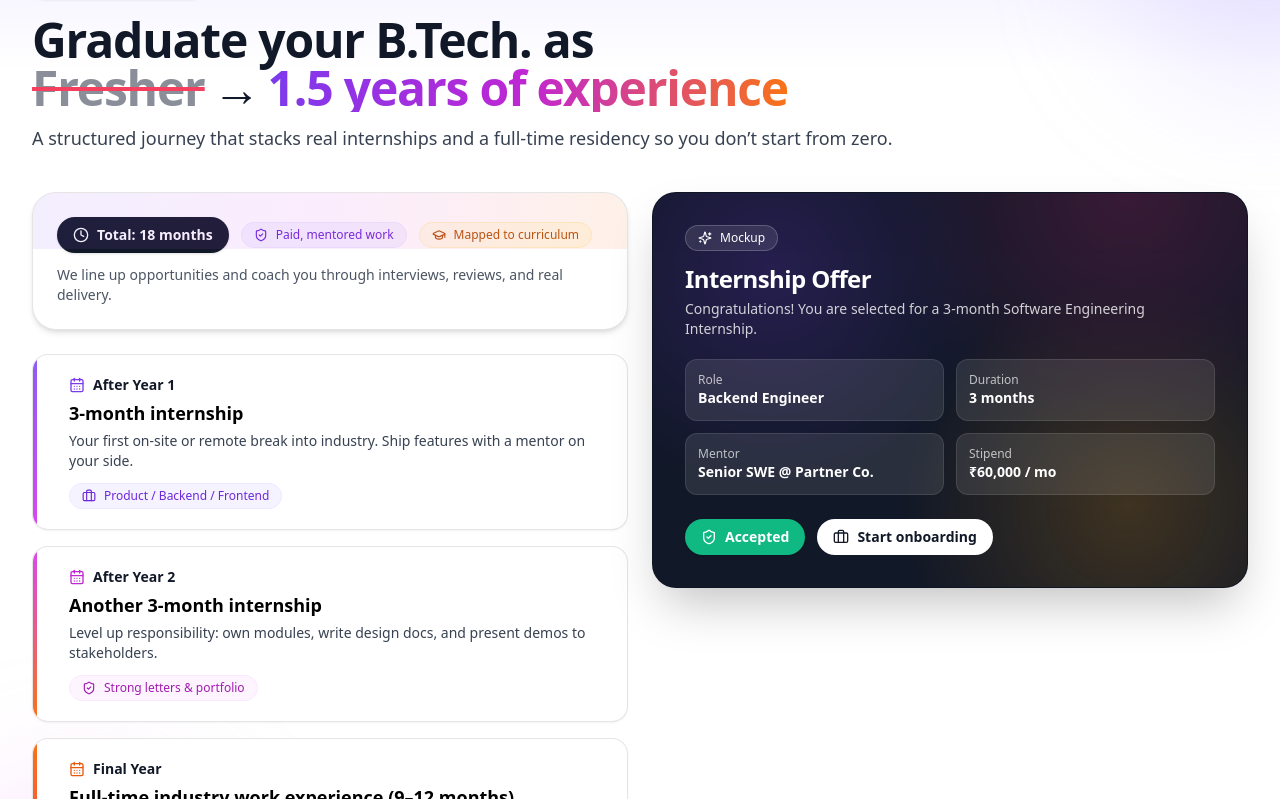
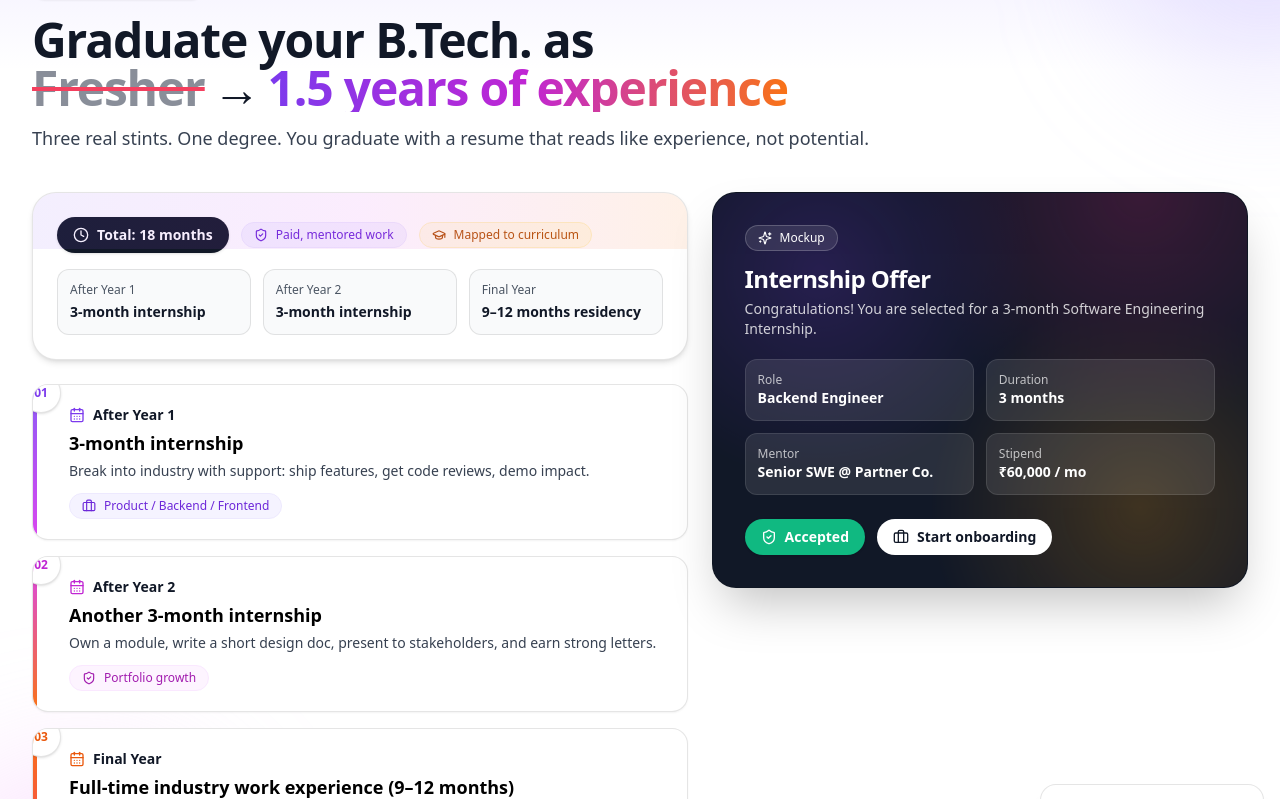
Before and after one commit to gramtop961/frontend-repo_mpievmyi_z1dzqd, a React (Vite) app: page / in a window 1280 px wide. Shown: the part 5081-5880 px from the top of the page. Built offline with nearby package versions, Linux system fonts and the light colour scheme.

Commit message:
Update project prj_mpievmyi_v2 - 2025-11-11T09:33:10.319Z

```diff
--- a/src/App.jsx
+++ b/src/App.jsx
@@ -36,7 +36,7 @@ function Hero() {
 
       <div className="relative">
         <div className="max-w-7xl mx-auto px-4 sm:px-6 lg:px-8">
-          <div className="min-h-[560px] sm:minh-[640px] lg:min-h-[720px] grid lg:grid-cols-2 items-center gap-10 py-16 lg:py-24">
+          <div className="min-h-[560px] sm:min-h-[640px] lg:min-h-[720px] grid lg:grid-cols-2 items-center gap-10 py-16 lg:py-24">
             <div>
               <motion.div
                 initial={{ opacity: 0, y: 20 }}
@@ -521,13 +521,13 @@ function Experience() {
               <span className="bg-clip-text text-transparent bg-gradient-to-r from-violet-600 via-fuchsia-600 to-orange-500">1.5 years of experience</span>
             </span>
           </h2>
-          <p className="mt-3 text-lg text-gray-700">A structured journey that stacks real internships and a full-time residency so you don’t start from zero.</p>
+          <p className="mt-3 text-lg text-gray-700">Three real stints. One degree. You graduate with a resume that reads like experience, not potential.</p>
         </div>
 
-        <div className="mt-10 grid lg:grid-cols-2 gap-6">
-          {/* Left: timeline and highlights */}
+        <div className="mt-10 grid lg:grid-cols-[1.1fr,0.9fr] gap-6">
+          {/* Left: impact + timeline */}
           <div className="space-y-6">
-            {/* Highlight strip */}
+            {/* Impact strip */}
             <div className="relative overflow-hidden rounded-3xl border border-black/10 bg-white p-6 shadow-md">
               <div className="absolute inset-x-0 -top-10 h-24 bg-gradient-to-r from-violet-500 via-fuchsia-500 to-orange-500 opacity-10" />
               <div className="flex flex-wrap items-center gap-3">
@@ -541,44 +541,60 @@ function Experience() {
                   <GraduationCap className="h-3.5 w-3.5" /> Mapped to curriculum
                 </div>
               </div>
-              <p className="mt-3 text-sm text-gray-600">We line up opportunities and coach you through interviews, reviews, and real delivery.</p>
+              <div className="mt-4 grid grid-cols-1 sm:grid-cols-3 gap-3 text-sm">
+                <div className="rounded-xl border border-black/10 bg-gray-50 p-3">
+                  <div className="text-xs text-gray-600">After Year 1</div>
+                  <div className="mt-1 font-semibold text-gray-900">3‑month internship</div>
+                </div>
+                <div className="rounded-xl border border-black/10 bg-gray-50 p-3">
+                  <div className="text-xs text-gray-600">After Year 2</div>
+                  <div className="mt-1 font-semibold text-gray-900">3‑month internship</div>
+                </div>
+                <div className="rounded-xl border border-black/10 bg-gray-50 p-3">
+                  <div className="text-xs text-gray-600">Final Year</div>
+                  <div className="mt-1 font-semibold text-gray-900">9–12 months residency</div>
+                </div>
+              </div>
             </div>
 
-            {/* Timeline */}
+            {/* Timeline cards with numbered markers */}
             <div className="grid gap-4">
-              {/* Year 1 */}
+              {/* Step 1 */}
               <motion.div initial={{ opacity: 0, y: 16 }} whileInView={{ opacity: 1, y: 0 }} viewport={{ once: true, amount: 0.2 }} transition={{ duration: 0.5 }} className="relative overflow-hidden rounded-2xl border border-black/10 bg-white p-5 shadow-sm">
                 <div className="absolute left-0 top-0 h-full w-1 bg-gradient-to-b from-violet-500 to-fuchsia-500" />
+                <div className="absolute -left-3 -top-3 h-10 w-10 rounded-full bg-white border border-black/10 shadow flex items-center justify-center text-xs font-bold text-violet-600">01</div>
                 <div className="pl-4">
                   <div className="flex items-center gap-2 text-sm font-semibold text-gray-900"><CalendarDays className="h-4 w-4 text-violet-600" /> After Year 1</div>
                   <div className="mt-1 text-lg font-bold">3‑month internship</div>
-                  <p className="mt-1 text-sm text-gray-700">Your first on‑site or remote break into industry. Ship features with a mentor on your side.</p>
+                  <p className="mt-1 text-sm text-gray-700">Break into industry with support: ship features, get code reviews, demo impact.</p>
                   <div className="mt-3 inline-flex items-center gap-2 rounded-full bg-violet-50 text-violet-700 text-xs px-3 py-1 border border-violet-100">
                     <Briefcase className="h-3.5 w-3.5" /> Product / Backend / Frontend
                   </div>
                 </div>
               </motion.div>
 
-              {/* Year 2 */}
+              {/* Step 2 */}
               <motion.div initial={{ opacity: 0, y: 16 }} whileInView={{ opacity: 1, y: 0 }} viewport={{ once: true, amount: 0.2 }} transition={{ duration: 0.5, delay: 0.05 }} className="relative overflow-hidden rounded-2xl border border-black/10 bg-white p-5 shadow-sm">
                 <div className="absolute left-0 top-0 h-full w-1 bg-gradient-to-b from-fuchsia-500 to-orange-500" />
+                <div className="absolute -left-3 -top-3 h-10 w-10 rounded-full bg-white border border-black/10 shadow flex items-center justify-center text-xs font-bold text-fuchsia-600">02</div>
                 <div className="pl-4">
                   <div className="flex items-center gap-2 text-sm font-semibold text-gray-900"><CalendarDays className="h-4 w-4 text-fuchsia-600" /> After Year 2</div>
                   <div className="mt-1 text-lg font-bold">Another 3‑month internship</div>
-                  <p className="mt-1 text-sm text-gray-700">Level up responsibility: own modules, write design docs, and present demos to stakeholders.</p>
+                  <p className="mt-1 text-sm text-gray-700">Own a module, write a short design doc, present to stakeholders, and earn strong letters.</p>
                   <div className="mt-3 inline-flex items-center gap-2 rounded-full bg-fuchsia-50 text-fuchsia-700 text-xs px-3 py-1 border border-fuchsia-100">
-                    <ShieldCheck className="h-3.5 w-3.5" /> Strong letters & portfolio
+                    <ShieldCheck className="h-3.5 w-3.5" /> Portfolio growth
                   </div>
                 </div>
               </motion.div>
 
-              {/* Final Year */}
+              {/* Step 3 */}
               <motion.div initial={{ opacity: 0, y: 16 }} whileInView={{ opacity: 1, y: 0 }} viewport={{ once: true, amount: 0.2 }} transition={{ duration: 0.5, delay: 0.1 }} className="relative overflow-hidden rounded-2xl border border-black/10 bg-white p-5 shadow-sm">
                 <div className="absolute left-0 top-0 h-full w-1 bg-gradient-to-b from-orange-500 to-rose-500" />
+                <div className="absolute -left-3 -top-3 h-10 w-10 rounded-full bg-white border border-black/10 shadow flex items-center justify-center text-xs font-bold text-orange-600">03</div>
                 <div className="pl-4">
                   <div className="flex items-center gap-2 text-sm font-semibold text-gray-900"><CalendarDays className="h-4 w-4 text-orange-600" /> Final Year</div>
                   <div className="mt-1 text-lg font-bold">Full‑time industry work experience (9–12 months)</div>
-                  <p className="mt-1 text-sm text-gray-700">Join a partner team as an embedded engineer. Real sprints, real on‑call, real impact.</p>
+                  <p className="mt-1 text-sm text-gray-700">Embed with a partner team. Real sprints, real on‑call, real impact — before you graduate.</p>
                   <div className="mt-3 inline-flex items-center gap-2 rounded-full bg-amber-50 text-amber-700 text-xs px-3 py-1 border border-amber-100">
                     <Building2 className="h-3.5 w-3.5" /> Residency with stipend
                   </div>
@@ -587,9 +603,10 @@ function Experience() {
             </div>
           </div>
 
-          {/* Right: mock offer / dashboard card */}
+          {/* Right: offer + tracker mockups */}
           <div>
             <div className="relative h-full">
+              {/* Offer letter */}
               <motion.div initial={{ opacity: 0, y: 24 }} whileInView={{ opacity: 1, y: 0 }} viewport={{ once: true, amount: 0.2 }} transition={{ duration: 0.6 }} className="relative overflow-hidden rounded-3xl border border-black/10 bg-gray-900 text-white p-6 sm:p-8 shadow-2xl">
                 <div className="absolute inset-0 opacity-20" style={{ backgroundImage: 'radial-gradient(circle at 20% 20%, #7c3aed 0, transparent 40%), radial-gradient(circle at 80% 0%, #db2777 0, transparent 40%), radial-gradient(circle at 80% 80%, #f59e0b 0, transparent 40%)' }} />
                 <div className="relative">
@@ -629,6 +646,7 @@ function Experience() {
                 </div>
               </motion.div>
 
+              {/* Residency tracker card */}
               <motion.div initial={{ opacity: 0, y: 24 }} whileInView={{ opacity: 1, y: 0 }} viewport={{ once: true, amount: 0.2 }} transition={{ duration: 0.6, delay: 0.1 }} className="absolute -bottom-6 -right-4 w-48 sm:w-56 rotate-6 overflow-hidden rounded-2xl border border-black/10 bg-white p-4 shadow-xl">
                 <div className="text-xs text-gray-600">Residency Tracker</div>
                 <div className="mt-2">
```
Also changed, not shown: 1 other file (tests, documents, lock files or other folders).
